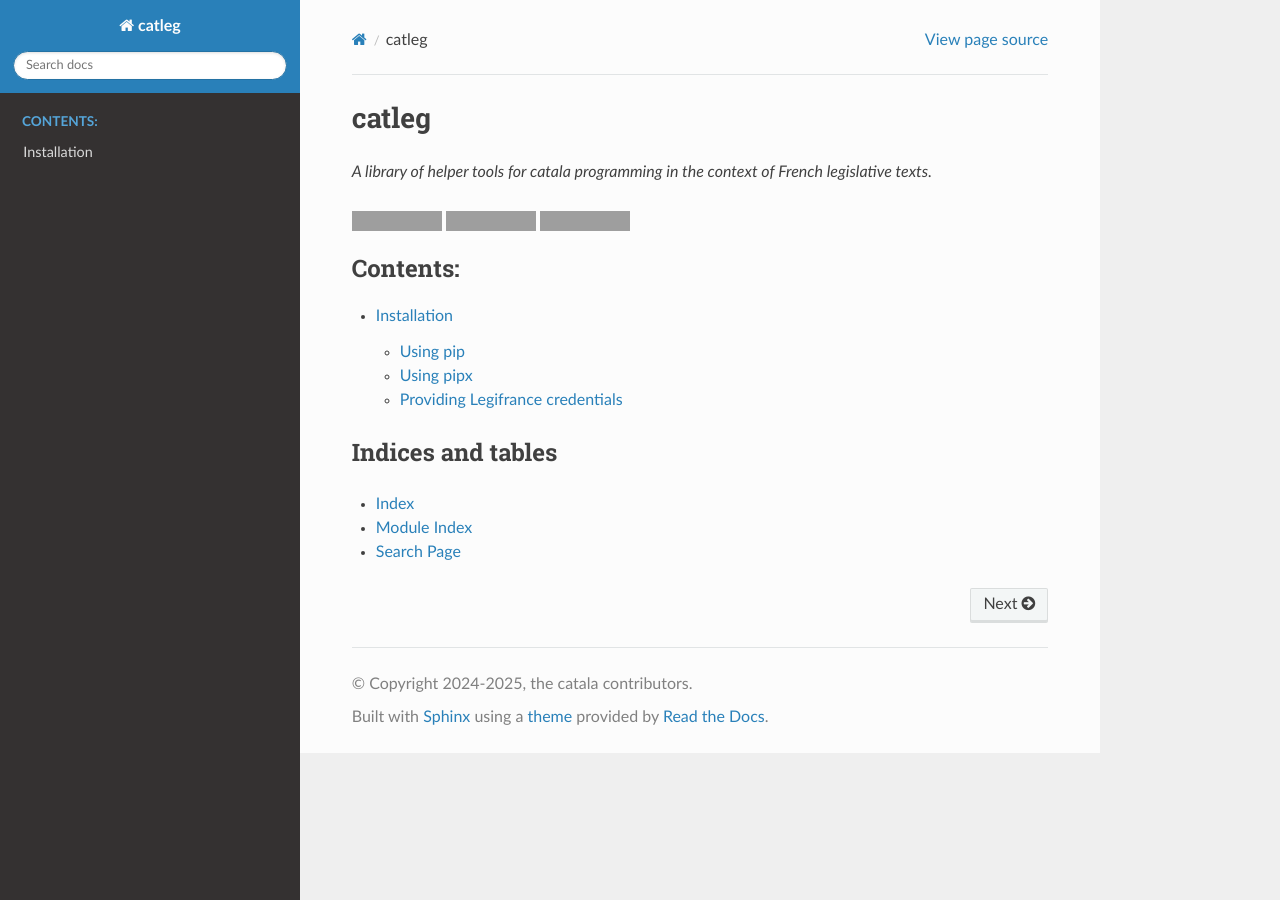
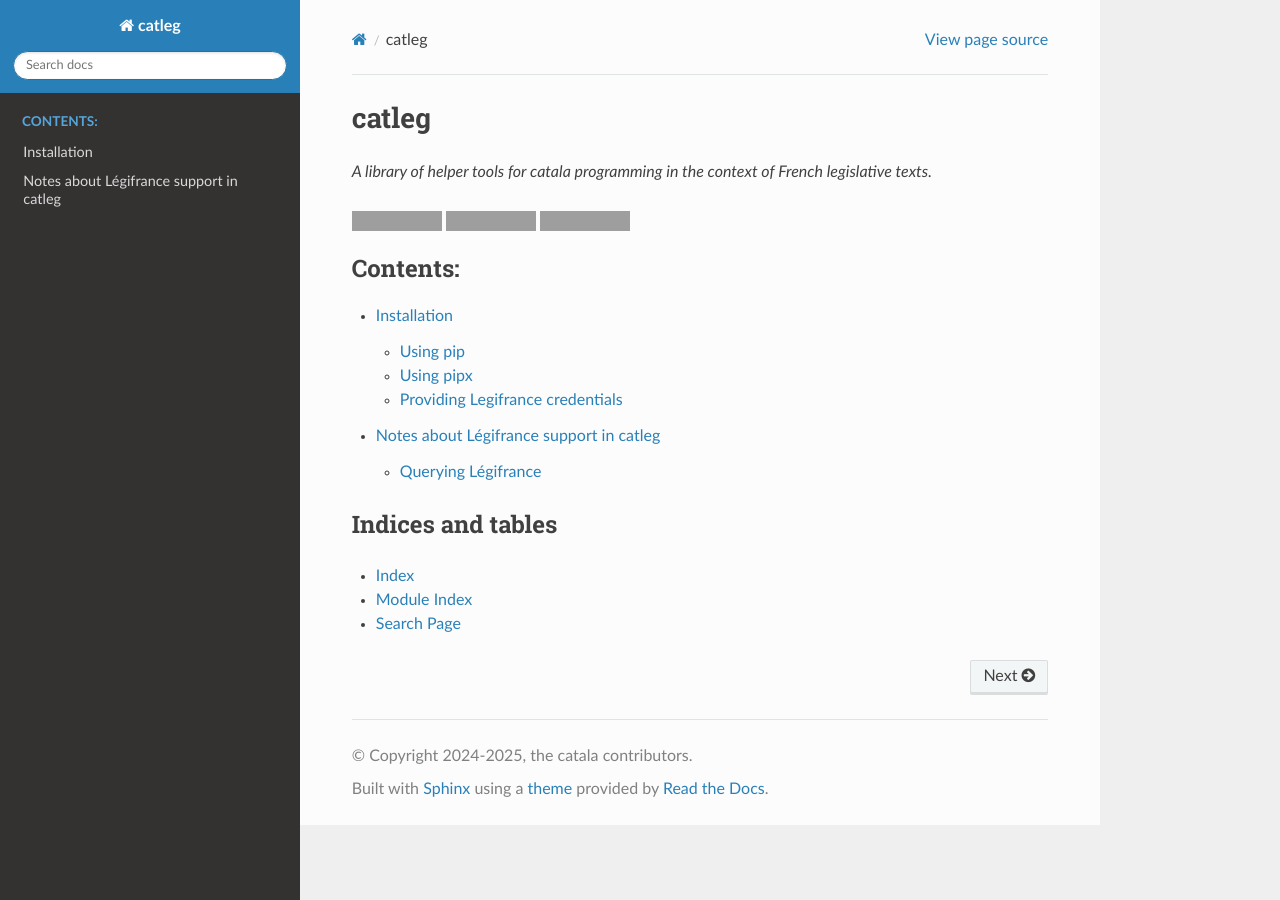
Before and after one commit to CatalaLang/catleg, a Sphinx documentation site: the page built from docs/index.rst, in a window 1280 px wide. Built offline with Sphinx 7.4.7 and the Read the Docs theme 3.1.0, drawn with Linux system fonts in a browser that asks for light colours; pages that are not in the unit, such as notebooks, are missing from menus; the version number could not be read and is left out; some of the changed lines change nothing that is shown; grey boxes are pictures that could not be loaded.

Commit message:
notes on Legifrance support

```diff
--- a/docs/index.rst
+++ b/docs/index.rst
@@ -19,6 +19,7 @@
 
    installation
    cli_reference.md
+   legifrance
 
 
 Indices and tables
--- /dev/null
+++ b/docs/legifrance.rst
@@ -0,0 +1,29 @@
+.. _legifrance:
+
+==========================================
+ Notes about Légifrance support in catleg
+==========================================
+
+ ``catleg`` is mostly a tool to support `catala <https://catala-lang.org>`__
+ programming. Its features evolve from that need.
+
+ Nevertheless, some features, especially fornatted Markdown output
+ of law texts and articles, may be more generally useful.
+
+ In the next section, we give an overview of the capabilities we support.
+
+Querying Légifrance
+===================
+
+We support the following queries:
+
+- Articles (``LEGIARTI``, ``JORFARTI``, ``CETATEXT``) from an identifier or URL.
+- Code sections: a section of a code, with all subsections -- in French
+  codes these will usually will be a
+
+  - "Partie législative" or "Partie réglementaire",
+  - "Livre",
+  - "Titre",
+  - "Chapitre",
+  - "Section",
+  - "Sous-section"
```
